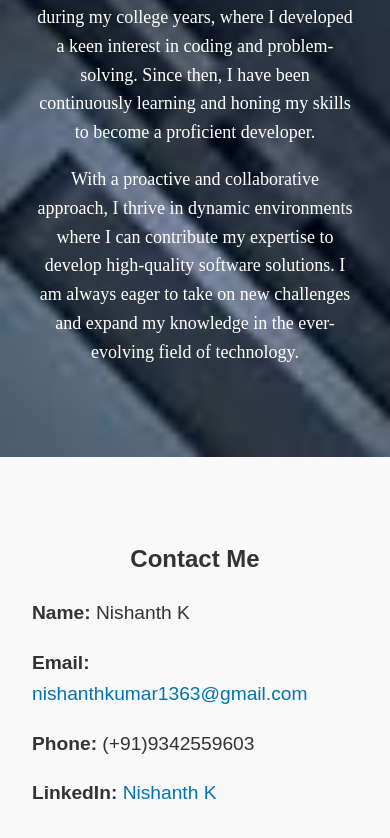
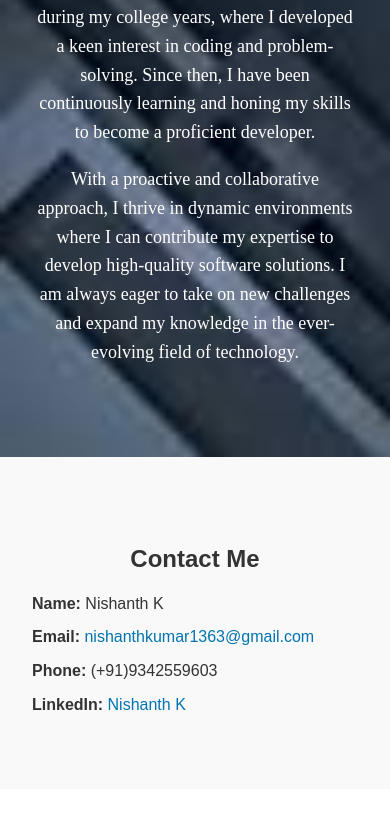
Before and after one commit to Nishanth1306/Portfolio, a React (Vite) app: page / in a window 390 px wide. Shown: the part 5670-6508 px from the top of the page. After the commit the page ends 6459 px from the top, so only its background shows below. Built offline with nearby package versions, Linux system fonts and the light colour scheme.

Commit message:
Updated css

```diff
--- a/src/components/Contact.css
+++ b/src/components/Contact.css
@@ -23,3 +23,18 @@
 .contact-details a:hover {
   text-decoration: underline;
 }
+
+/* Media query for smaller screens */
+@media (max-width: 600px) {
+  #contact {
+      padding: 2em 1em;
+  }
+
+  .contact-details {
+      font-size: 1em;
+  }
+
+  .contact-details p {
+      margin: 0.5em 0;
+  }
+}
--- a/src/components/Header.jsx
+++ b/src/components/Header.jsx
@@ -7,7 +7,6 @@ const Header = () => {
       <ul>
         <li><a href="#home">Home</a></li>
         <li><a href="#about">About</a></li>
-        {/* <li><a href="#portfolio">Portfolio</a></li> */}
         <li><a href="#contact">Contact</a></li>
         <li>
             <a
--- a/src/components/Home.css
+++ b/src/components/Home.css
@@ -199,3 +199,27 @@
     flex: 1 1 calc(100% - 2em);
   }
 }
+
+@media only screen and (max-width: 320px) {
+  .hero-section {
+    padding: 6em 0;
+  }
+
+  .hero-text h1 {
+    font-size: 1.2em;
+  }
+
+  .hero-text p {
+    font-size: 0.6em;
+  }
+
+  .profile-picture {
+    width: 60px;
+    height: 60px;
+  }
+
+  .skill,
+  .project-item {
+    flex: 1 1 calc(100% - 1em);
+  }
+}
```
Lines whose indentation alone changed are shown as unchanged.
